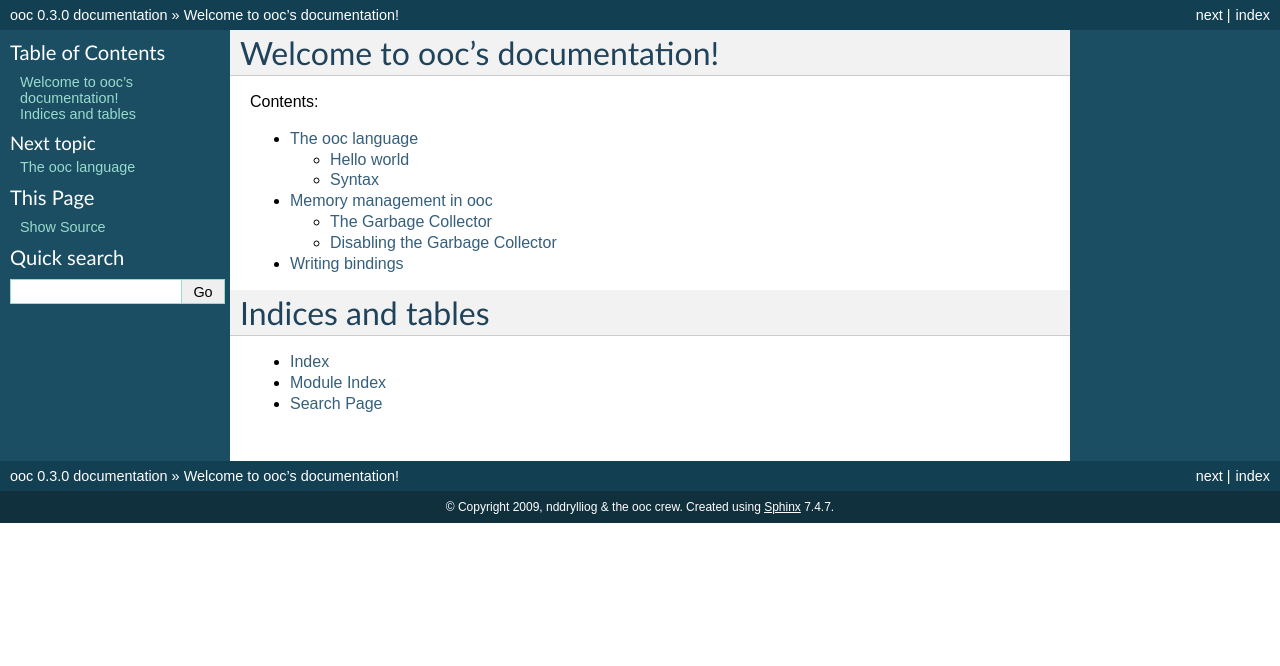
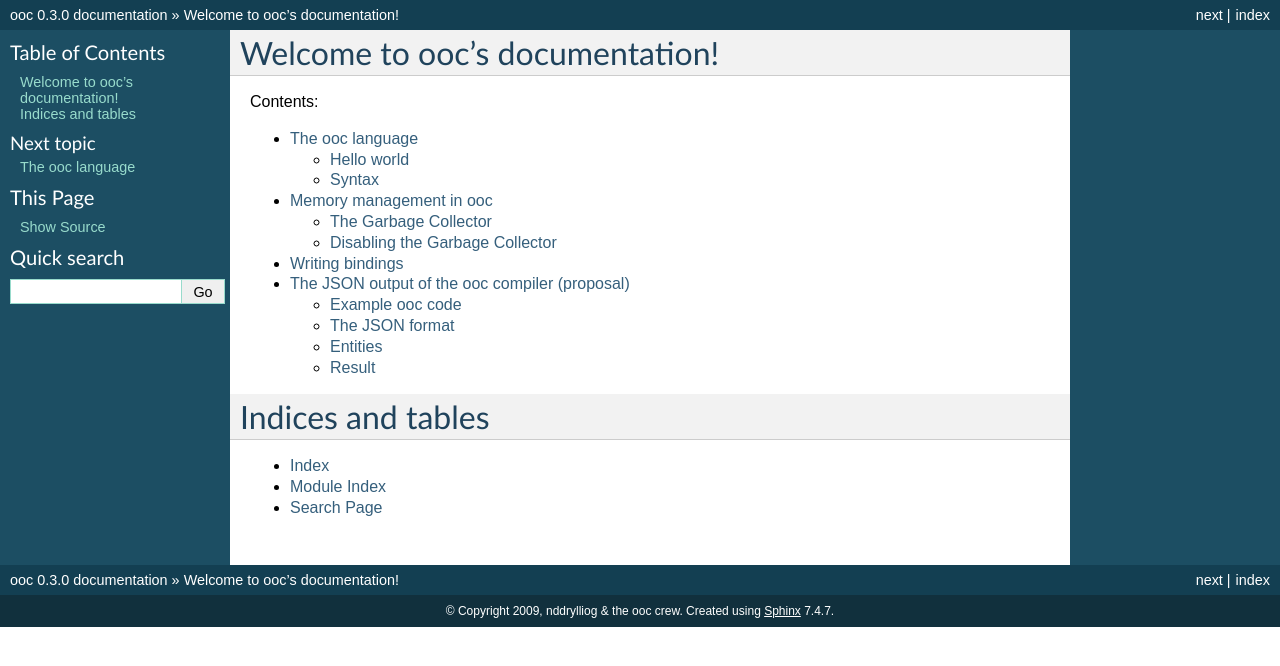
Before and after one commit to fasterthanlime/ooc-docs, a Sphinx documentation site: the page built from source/index.rst, in a window 1280 px wide. Shown: the top 666 px of the page. Built offline with Sphinx 7.4.7, drawn with Linux system fonts in a browser that asks for light colours; some of the changed lines change nothing that is shown.

Commit message:
added json output proposal

```diff
--- a/source/conf.py
+++ b/source/conf.py
@@ -22,7 +22,8 @@ import sys, os
 
 # Add any Sphinx extension module names here, as strings. They can be extensions
 # coming with Sphinx (named 'sphinx.ext.*') or your custom ones.
-extensions = []
+extensions = ['sphinx.ext.todo']
+todo_include_todos = True
 
 # Add any paths that contain templates here, relative to this directory.
 templates_path = ['_templates']
@@ -175,7 +176,7 @@ htmlhelp_basename = 'oocdoc'
 # (source start file, target name, title, author, documentclass [howto/manual]).
 latex_documents = [
   ('index', 'ooc.tex', u'ooc Documentation',
-   u'Amos Wenger \\& the ooc crew', 'manual'),
+   u'nddrylliog \\& the ooc crew', 'manual'),
 ]
 
 # The name of an image file (relative to this directory) to place at the top of
--- a/source/index.rst
+++ b/source/index.rst
@@ -14,6 +14,7 @@ Contents:
    language/index.rst
    memory/index.rst
    bindings.rst
+   json.rst
 
 Indices and tables
 ==================
--- /dev/null
+++ b/source/json.rst
@@ -0,0 +1,281 @@
+The JSON output of the ooc compiler (proposal)
+==============================================
+
+JSON output of the ooc compiler is useful for automated bindings generation for foreign programming languages and
+for API documentation generation.
+
+Example ooc code
+----------------
+
+.. code-block:: ooc
+
+    Something: class {
+	value: String
+	init: func (a: Int, b: String)
+	fiddle: static func (value: Bool) -> Bool
+	doNothing: func ~withSomething <T> (something: T) -> Int
+	doNothing: func -> Int
+    }
+    SomethingSpecial: class extends Something {
+	doSomethingSpecial: func (yay: String)
+    }
+    CoolFloat: cover from Float {
+	sqrt: func -> Float
+    }
+    five := 5
+    ohYeah: func (no: Something)
+    killCoolFloat: func (fl: CoolFloat@)
+    killInteger: func (integer: Integer*)
+
+
+The JSON format
+---------------
+
+The root structure is an objects that connects symbol names to objects; let's call them
+entities.
+
+It only contains the "root" entities which are part of the global namespaces (no class members)
+
+.. code-block:: javascript
+
+    {
+	"Something": { ... },
+	"SomethingSpecial": { ... },
+	"CoolFloat": { ... },
+	"ohYeah": { ... },
+	"five": { ... },
+	"killCoolFloat": { ... },
+	"killInteger": { ... }
+    }
+
+Now, each entity has some essential keys:
+
+``type``
+    describes the type of the entity. Possible values are:
+     * ``"function"``
+     * ``"memberFunction"``
+     * ``"globalVariable"``
+     * ``"field"``
+     * ``"class"``
+     * ``"cover"``
+``tag``
+    defines an unique name for the entity.
+
+Tags
+~~~~
+
+A tag defines an unique name for an entity. It is a mini description language:
+
+.. productionlist::
+    tag: modifier "(" parameters ")"
+       : identifier
+    parameters: tag { "," tag }
+    identifier: [a-zA-Z0-9\_ ]+
+    modifier: [a-zA-Z0-9\_]+
+
+Some examples for valid tags::
+
+    test
+    pointer(test)
+    array(Int, 10)
+    memberFunction(MyClass, yeaahh)
+
+Tags for ordinary functions (i.e. not member functions), classes, covers and global variables are just the name of the symbol:
+
+.. code-block:: javascript
+
+    {
+	"Something": {
+	    "type": "class",
+	    "tag": "Something"
+	},
+	"SomethingSpecial": {
+	    "type": "class",
+	    "tag": "SomethingSpecial"
+	},
+	"CoolFloat": {
+	    "type": "cover",
+	    "tag": "CoolFloat"
+	},
+	"five": {
+	    "type": "variable",
+	    "tag". "five"
+	},
+	"ohYeah": {
+	    "type": "function",
+	    "tag": "ohYeah"
+	},
+	"killCoolFloat": {
+	    "type": "function",
+	    "tag": "killCoolFloat"
+	},
+	"killInteger": {
+	    "type": "function",
+	    "tag": "killInteger"
+	}
+    }
+
+Tags for members are consisting of a describing modifier and the class tag and the member name as parameters:
+
+.. function:: memberFunction(class, name)
+.. function:: field(class, name)
+
+Tags for pointer and reference types just consist of the ``pointer``/``reference`` modifier and the type tag as parameter:
+
+.. function:: pointer(type)
+.. function:: reference(type)
+
+Entities
+--------
+
+.. _json-function-entity:
+
+``function``
+~~~~~~~~~~~~
+
+A function entity has the following attributes:
+
+``name``
+    Although the name is identical to the tag, it contains the name of the function. Wow.
+``modifiers``
+    A list of function modifiers. Possible modifiers are:
+
+     * ``const``
+     * ``static``
+     * ``final``
+     * ``inline``
+     * ``proto`` (TODO: what's that?)
+``genericTypes``
+    The names of generic parameter types as a list.
+``extern``
+    Either ``true`` (if it's an extern function, but not aliased) or a string containing the original name of
+    the function (if it's an aliased extern function).
+``returnType``
+    Either ``null`` if the function has no return value or the tag of the return type.
+``arguments``
+    A list of 2-element lists ``[name, argument tag, modifiers or null]``.
+    Example::
+
+	test: func (name: const String, age, foobar: Int*)
+
+    generates
+
+    .. code-block:: javascript
+
+	[
+	    ["name", "String", ["const"]],
+	    ["age", "pointer(Int)", null],
+	    ["foobar", "pointer(Int)", null]
+	]
+
+``memberFunction``
+~~~~~~~~~~~~~~~~~~
+
+A member function entity has the same attributes as the :ref:`function entity <json-function-entity>`.
+
+.. note:: The convenient ``This`` type has to be resolved by the compiler.
+
+.. _json-globalVariable-entity:
+
+``globalVariable``
+~~~~~~~~~~~~~~~~~~
+
+``name``
+    Guess what!
+``modifiers``
+    A list of modifiers. Possible modifiers:
+
+    * ``const``
+    * ``static``
+``value``
+    The value of the variable as string, if it's known (i.e. for const variables), otherwise ``null``.
+``varType``
+    The tag of the type of the variable.
+
+    .. note:: The compiler has to resolve the type of the variable for implicit assignments (``:=``).
+
+``field``
+~~~~~~~~~
+
+A field entity has the same attributes as the :ref:`globalVariable entity <json-globalVariable-entity>`, but some
+additional attributes:
+
+``extern``
+    Either ``true`` (if it's an extern field, but not aliased) or a string containing the original name of
+    the field (if it's an aliased extern field).
+
+.. _json-class-entity:
+
+``class``
+~~~~~~~~~
+
+``name``
+    Ha-Ha.
+``genericTypes``
+    A list of all generic type names or an empty list.
+``extends``
+    The tag of the class this class extends, or ``null``.
+``members``
+    A list of 2-element lists ``[name, entity]``.
+
+``cover``
+~~~~~~~~~
+
+Same attributes as :ref:`class <json-class-entity>`, but additionally:
+
+``from``
+    The tag of the type we're covering.
+
+Result
+------
+
+In the end, we have:
+
+.. todo:: Incomplete
+
+.. code-block:: javascript
+
+     {
+	"Something": {
+	    "type": "class",
+	    "tag": "Something",
+	    "name": "Something",
+	    "genericTypes": [],
+	    "extends": null,
+	    "members": [
+		["value", {
+		    "type": "field",
+		    "tag": "field(value)",
+		    "name": "value",
+		    "value": null,
+		    "varType": "Int",
+		    "extern": false
+		},
+		]
+	    ]
+	},
+	"SomethingSpecial": {
+	    "type": "class",
+	    "tag": "SomethingSpecial"
+	},
+	"CoolFloat": {
+	    "type": "cover",
+	    "tag": "CoolFloat"
+	},
+	"five": {
+	    "type": "variable",
+	    "tag". "five"
+	},
+	"ohYeah": {
+	    "type": "function",
+	    "tag": "ohYeah"
+	},
+	"killCoolFloat": {
+	    "type": "function",
+	    "tag": "killCoolFloat"
+	},
+	"killInteger": {
+	    "type": "function",
+	    "tag": "killInteger"
+	}
+    }
```
